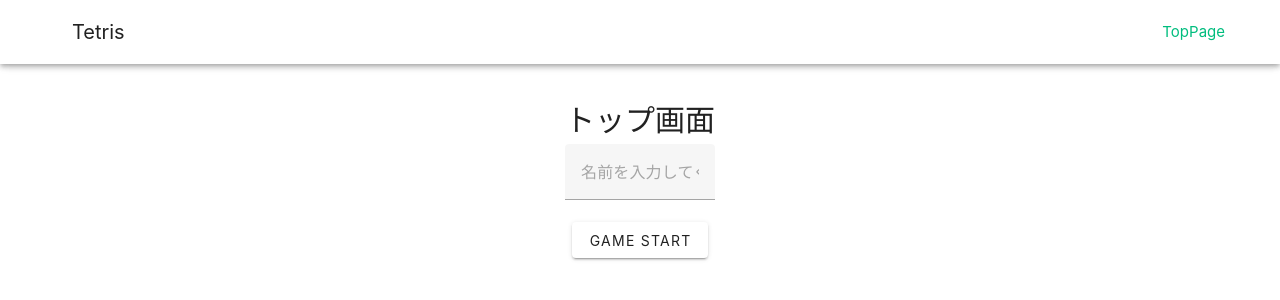
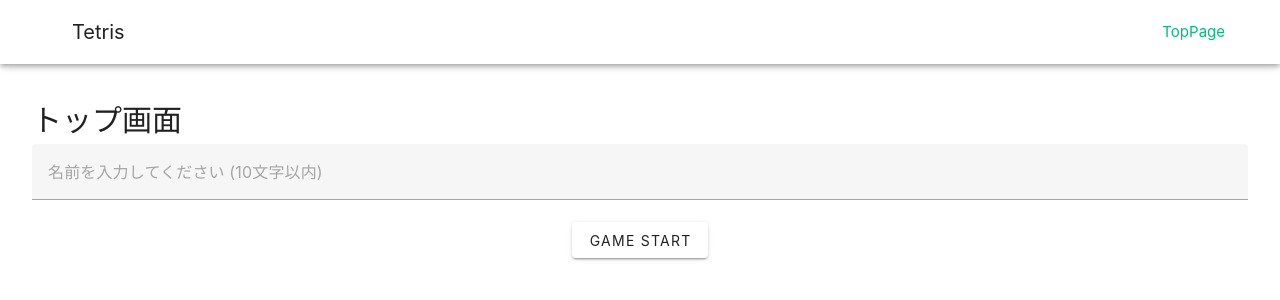
Before and after one commit to naitoyuma7110/tetris, a Vue app: page / in a window 1280 px wide. Shown: the top 300 px of the page. Built offline with nearby package versions, Linux system fonts and the light colour scheme.

Commit message:
デフォルトcss修正

```diff
--- a/src/assets/main.css
+++ b/src/assets/main.css
@@ -20,10 +20,3 @@ a,
     background-color: hsla(160, 100%, 37%, 0.2);
   }
 }
-
-@media (min-width: 1024px) {
-  body {
-    display: flex;
-    place-items: center;
-  }
-}
```
